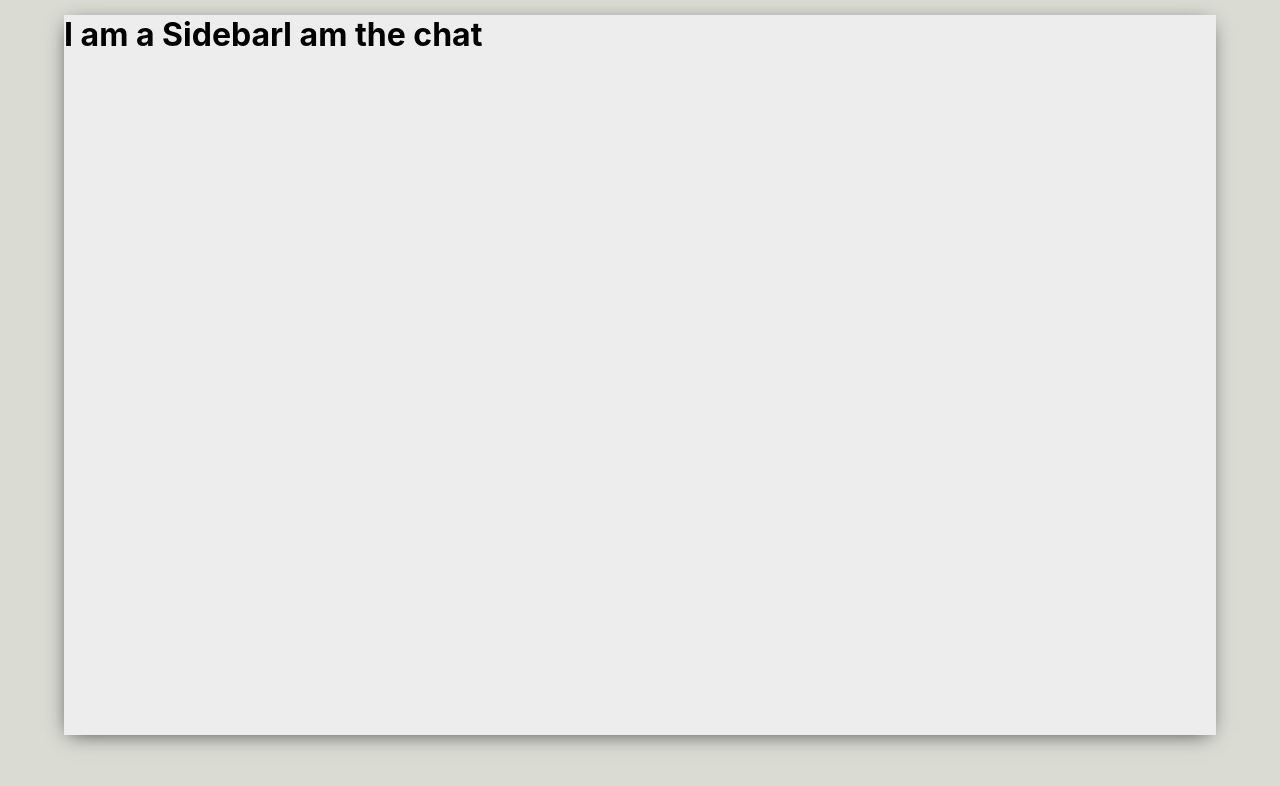
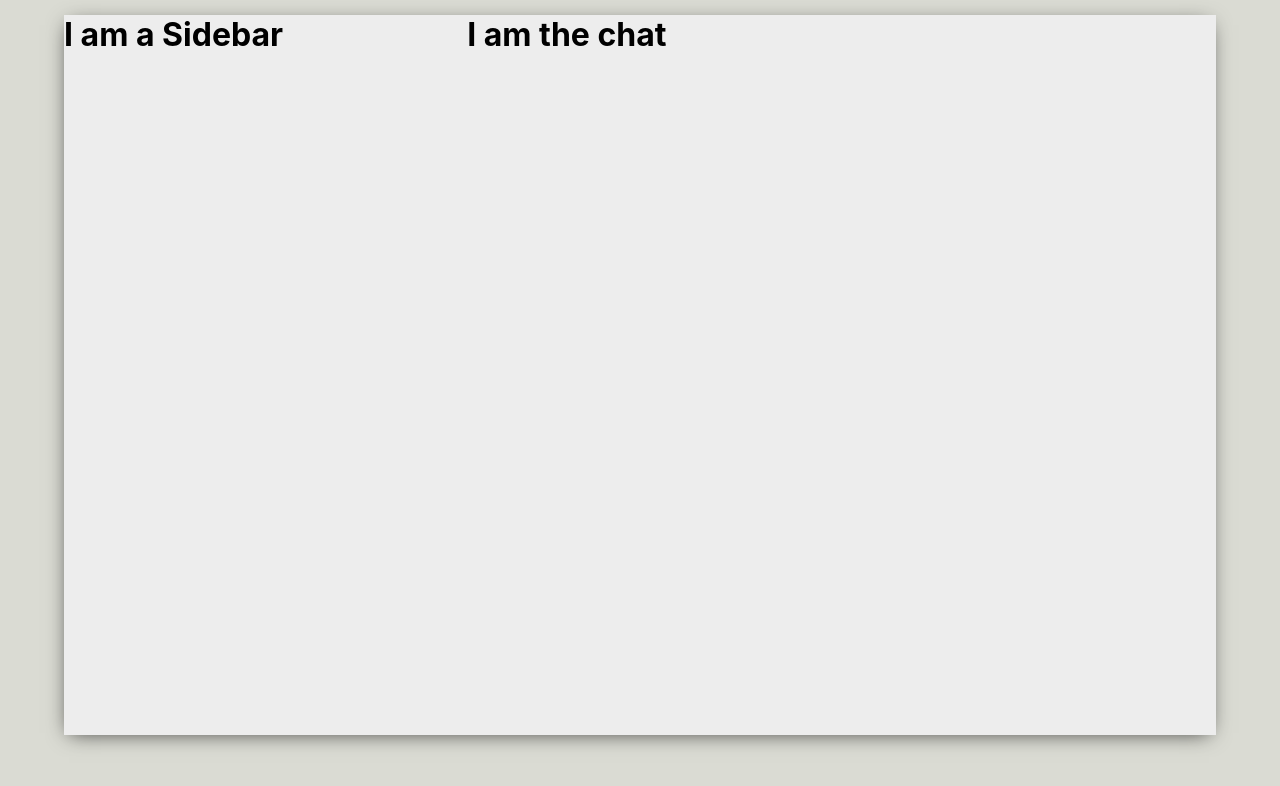
Before and after one commit to navyvet1125/whatsapp-mern, a React (Create React App) app: page / in a window 1280 px wide. Shown: the top 786 px of the page. Built offline with nearby package versions, Linux system fonts and the light colour scheme.

Commit message:
Added style to Chat.css and Sidebar.css.  Imported Material-UI. added Sidebar functionality.

```diff
--- a/package.json
+++ b/package.json
@@ -3,6 +3,10 @@
   "version": "0.1.0",
   "private": true,
   "dependencies": {
+    "@emotion/react": "^11.11.4",
+    "@emotion/styled": "^11.11.0",
+    "@mui/icons-material": "^5.15.11",
+    "@mui/material": "^5.15.11",
     "@testing-library/jest-dom": "^5.17.0",
     "@testing-library/react": "^13.4.0",
     "@testing-library/user-event": "^13.5.0",
--- a/src/Chat.css
+++ b/src/Chat.css
@@ -0,0 +1,5 @@
+.chat {
+    display: flex;
+    flex-direction: column;
+    flex: 0.65;
+}
--- a/src/Sidebar.css
+++ b/src/Sidebar.css
@@ -0,0 +1,5 @@
+.sidebar {
+    display: flex;
+    flex-direction: column;
+    flex: 0.35;
+}
--- a/src/Sidebar.js
+++ b/src/Sidebar.js
@@ -5,6 +5,12 @@ const Sidebar = () => {
   return (
     <div className='sidebar'>
       <h1> I am a Sidebar</h1>
+      <div className='sidebar__header'>
+        <div className='sidebar__headerRight'>
+
+        </div>
+
+      </div>
     </div>
   )
 }
```
Also changed, not shown: 1 other file (tests, documents, lock files or other folders).
